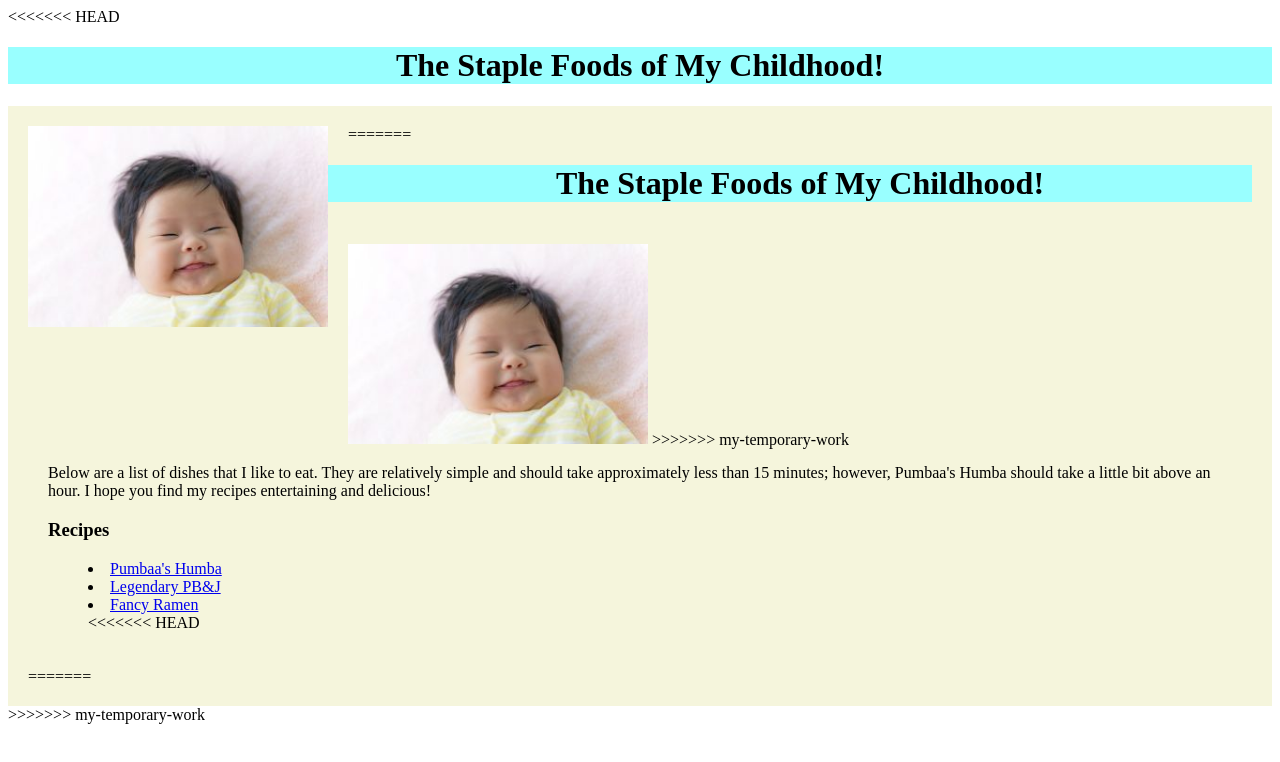
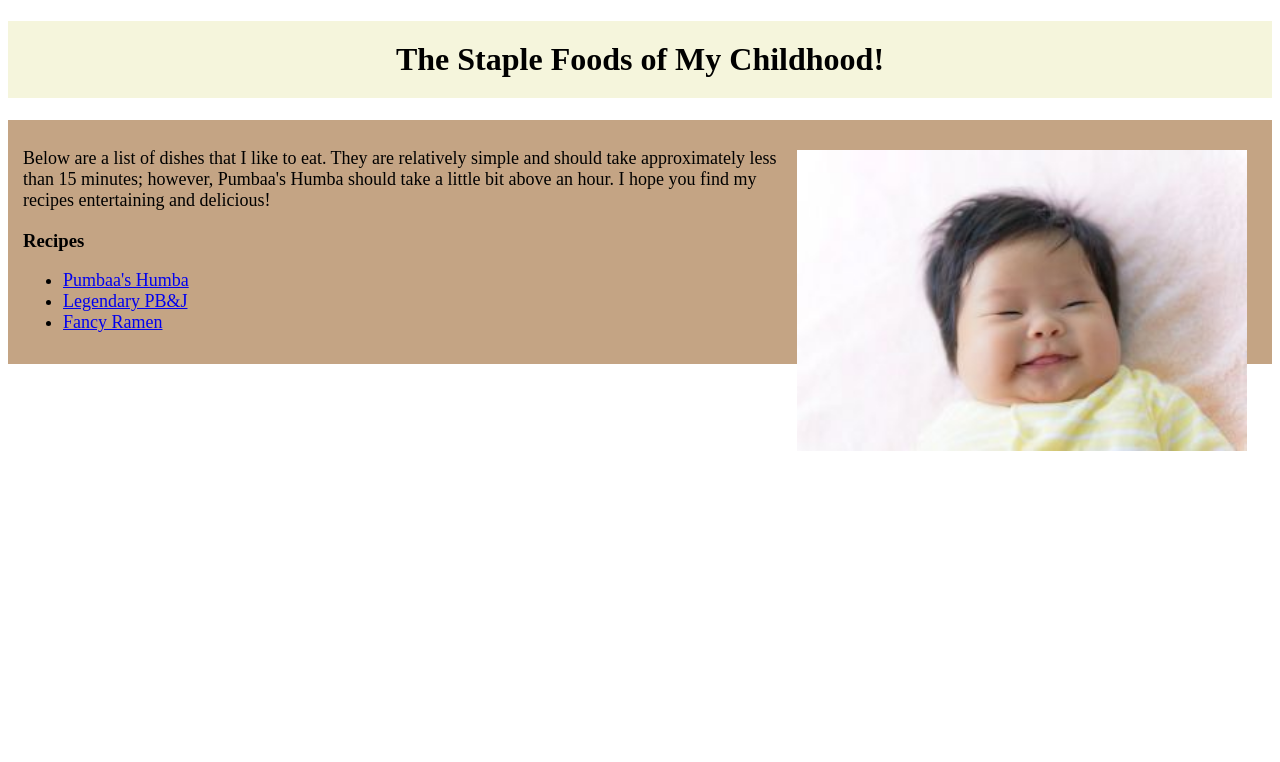
Before and after one commit to MarcVincentAmandoron/odin-recipes, a plain HTML site: page index.html in a window 1280 px wide. Drawn offline with Linux system fonts and the light colour scheme.

Commit message:
added external stylesheet

```diff
--- a/index.html
+++ b/index.html
@@ -5,87 +5,27 @@
         <meta http-equiv="X-UA-Compatible" content="IE=edge">
         <meta name="viewport" content="width=device-width, initial-scale=1.0">
         <title>Basic Recipe List</title>
-<<<<<<< HEAD
-
-        <style>
-            h1 {
-                font-family: "Times New Roman", sans-serif;
-                text-align: center;
-                size: 20px;
-                color: black;
-                background-color: rgb(153,255,255);
-            }
-
-            img {
-                height: auto;
-                width: 300px;
-            }
-
-            .img-left {
-                float: left;
-                padding: 0 20px 20px 0;
-            }
-
-            .left {
-                text-align: left;
-            }
-
-            .right {
-                text-align: right;
-            }
-
-            .ula {
-                list-style-position: inside;
-            }
-
-            .bck {
-                background-color: beige;
-                padding: 20px 20px 20px 20px;
-            }
-        </style>
-    </head>
-
-    <body>
-        <h1>The Staple Foods of My Childhood!</h1>
-
-    <div class="bck">
-        <div class="img-left">
-            <img src="img/baby.jpeg" alt="random asian baby">
-        </div>
-=======
-        <link rel="sylesheets" href="styles.css">
+        <link rel="stylesheet" type="text/css" href="style.css">
     </head>
 
     <body>
         <h1 class="heading">The Staple Foods of My Childhood!</h1>
         <div class="bck">
         <img src="img/baby.jpeg" alt="random asian baby">
->>>>>>> my-temporary-work
 
-        <div class="left">
             <p>
             Below are a list of dishes that I like to eat. They are relatively simple and should take approximately less than 15 minutes; however, Pumbaa's Humba should take a little bit above an hour. I hope you find
             my recipes entertaining and delicious!
             </p>
-        </div>
 
         <h3>Recipes</h3>
         <div class="ula">
             <ul>
-            <li><a href="recipes/humba.html">Pumbaa's Humba</a></li>
-            <li><a href="recipes/pbj.html">Legendary PB&J</a></li>
-            <li><a href="recipes/fancyramen.html">Fancy Ramen</a></li>
-<<<<<<< HEAD
+                <li><a href="recipes/humba.html">Pumbaa's Humba</a></li>
+                <li><a href="recipes/pbj.html">Legendary PB&J</a></li>
+                <li><a href="recipes/fancyramen.html">Fancy Ramen</a></li>
             </ul>
-
         </div>
-    </div>
-
-
-=======
-        </ul>
-        </div>
->>>>>>> my-temporary-work
     </body>
 
 
--- /dev/null
+++ b/style.css
@@ -0,0 +1,27 @@
+h1 {
+    text-align: center;
+    background-color: beige;
+    font-weight: bold;
+    font-family: "Times New Roman";
+    font-size: 32px;
+    padding: 20px 20px 20px 20px;
+}
+
+img {
+    height: auto;
+    width: 450px;
+    float: right;
+    padding: 20px 10px 10px 10px;
+}
+
+
+p,
+li {
+    font-family: "Times New Roman";
+    font-size: 18px;
+}
+
+.bck {
+    background-color: rgb(196,164,132);
+    padding: 10px 15px 15px 15px;
+}
--- a/styles.css
+++ /dev/null
@@ -1,21 +0,0 @@
-.heading {
-    text-align: center;
-    background-color: beige;
-    padding: 20px 20px 20px 20px;
-}
-
-img {
-    height: auto;
-    width: 300px;
-    float: left;
-    padding: 0 20px 20px 0;
-}
-
-.bck {
-    background-color: rgb(196,164,132);
-    padding: 20px 20px 20px 20px;
-}
-
-ul {
-    list-style-position: inside;
-}
```
Also changed, not shown: recipes/fancyramen.html (+5 -0 lines), recipes/humba.html (+14 -2 lines), recipes/pbj.html (+3 -0 lines), 1 other file.
